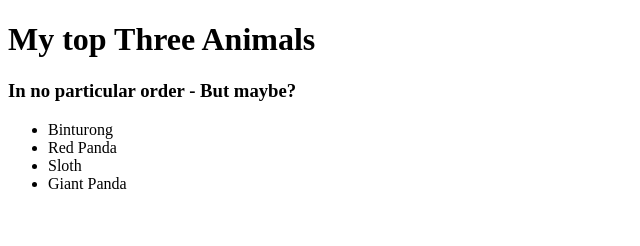
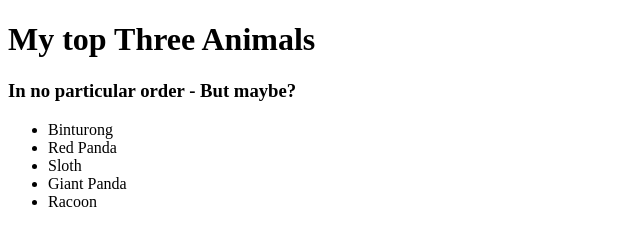
Before and after one commit to JamesThreadgill97/my_first_github_repo, a plain HTML site: page index.html in a window 1280 px wide. Shown: the full height of the page, 0-640 px from the left. Drawn offline with Linux system fonts and the light colour scheme.

Commit message:
Added another li

```diff
--- a/index.html
+++ b/index.html
@@ -18,6 +18,7 @@
             <li>Red Panda</li>
             <li>Sloth</li>
             <li>Giant Panda</li>
+            <li>Racoon</li>
         </ul>
     </body>
 </html>
```
